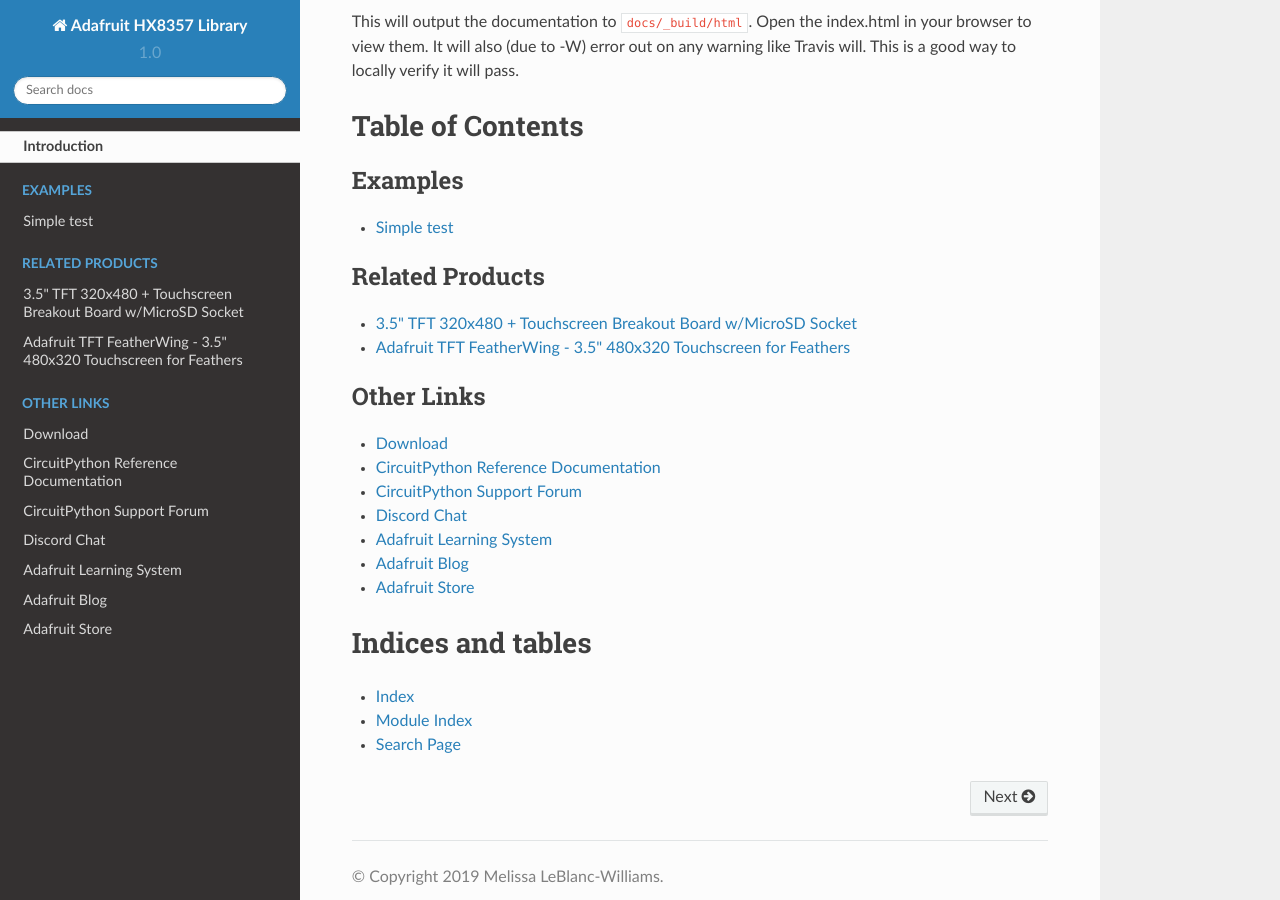
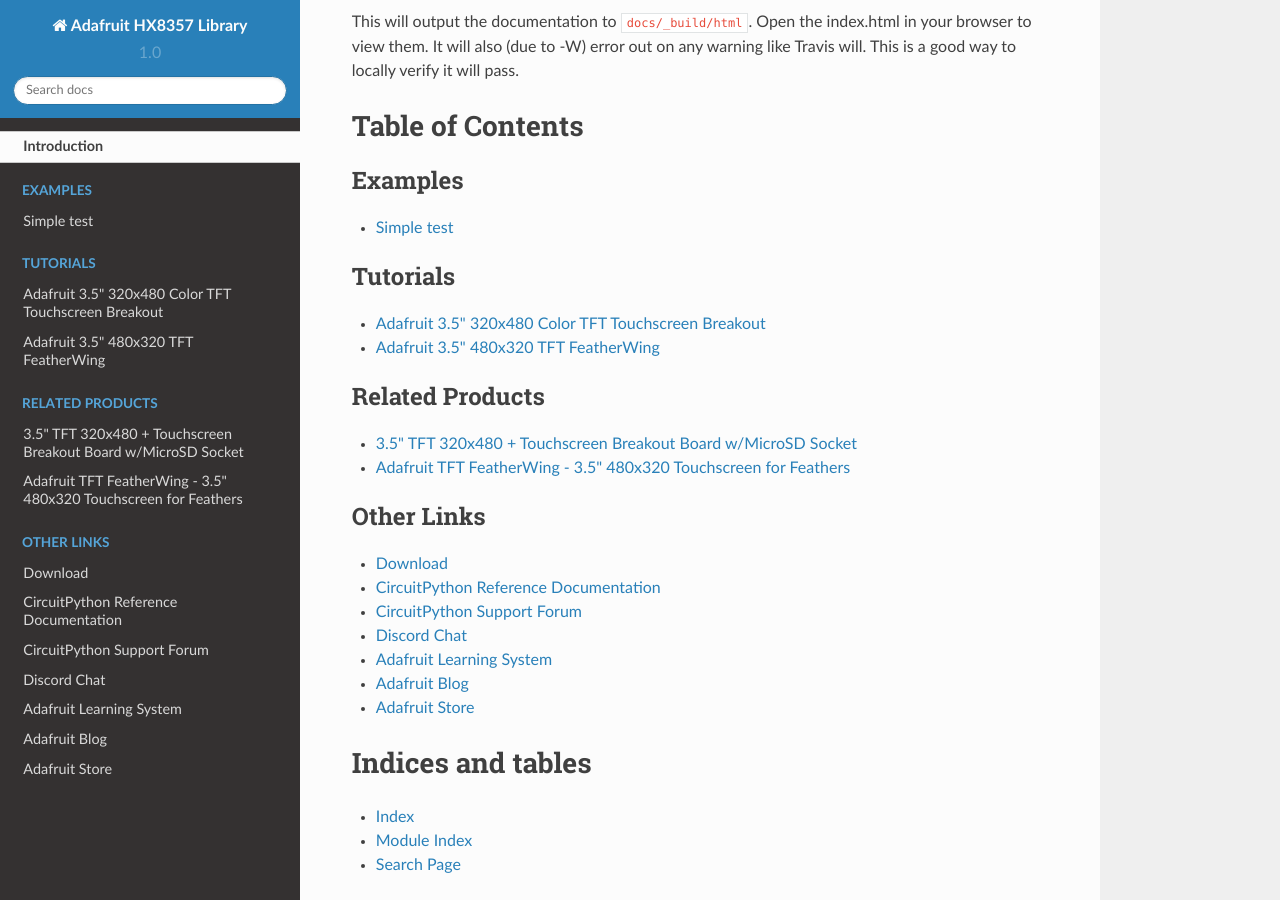
Before and after one commit to adafruit/Adafruit_CircuitPython_HX8357, a Sphinx documentation site: the page built from docs/index.rst, in a window 1280 px wide and 900 px high, scrolled down 2124 px. Built offline with Sphinx 7.4.7 and the Read the Docs theme 2.0.0, drawn with Linux system fonts in a browser that asks for light colours.

Commit message:
Fixing RTD

```diff
--- a/docs/index.rst
+++ b/docs/index.rst
@@ -23,8 +23,8 @@
 .. toctree::
     :caption: Tutorials
 
-.. todo:: Add any Learn guide links here. If there are none, then simply delete this todo and leave
-    the toctree above for use later.
+    Adafruit 3.5" 320x480 Color TFT Touchscreen Breakout <https://learn.adafruit.com/adafruit-3-5-color-320x480-tft-touchscreen-breakout>
+    Adafruit 3.5" 480x320 TFT FeatherWing <https://learn.adafruit.com/adafruit-3-5-tft-featherwing>
 
 .. toctree::
     :caption: Related Products
```
